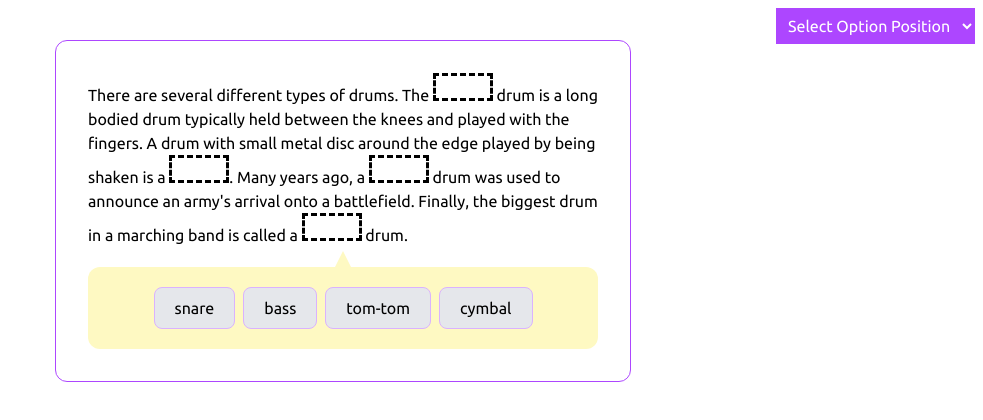
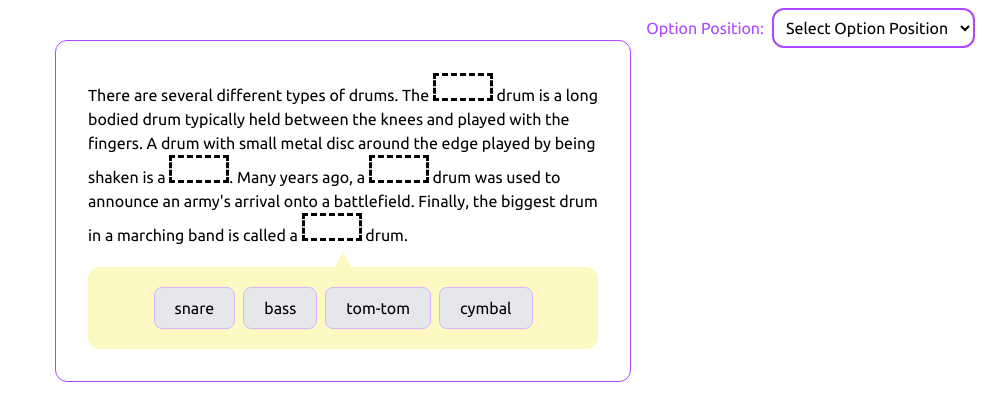
Before and after one commit to yarrowtech/EECTryouts, a React (Vite) app in the folder website/: page /drag-drop in a window 1280 px wide. Shown: the top 420 px of the page, without its empty margins (297-1280 px from the left). Built offline with nearby package versions, Linux system fonts and the light colour scheme.

Commit message:
fixed the style of the select element

```diff
--- a/website/src/games/drag_drop.jsx
+++ b/website/src/games/drag_drop.jsx
@@ -11,14 +11,16 @@
   const [optionPos, setOptionPos] = useState("down");
   return (
     <section className={`${optionPos == 'left' || optionPos == 'right' ? 'w-[80vw]' : 'w-[60vw]'} m-auto flex flex-col items-center gap-3 pt-10`}>
-        <select name="" id="" className="absolute top-2 right-2 border-0 outline-none text-white p-2 bg-purple-500"
-        onChange={(e) => setOptionPos(e.target.value)}>
+        <div className="absolute top-2 right-2 flex gap-2 items-center">
+            <label className="text-purple-500">Option Position:</label>
+            <select name="" id="" className="border-2 border-purple-500 p-2 rounded-xl" onChange={(e) => setOptionPos(e.target.value)}>
                 <option value="" hidden>Select Option Position</option>
                 <option value="up">Up</option>
                 <option value="down">Down</option>
                 <option value="left">Left</option>
                 <option value="right">Right</option>
             </select>
+        </div>
       {questionSet.map((question, index) => (
         <QuestionCard key={index} question={question} optionPos={optionPos} />
       ))}
```
Lines whose indentation alone changed are shown as unchanged.
